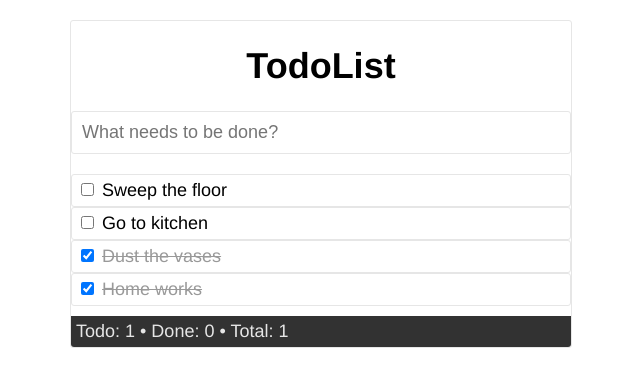
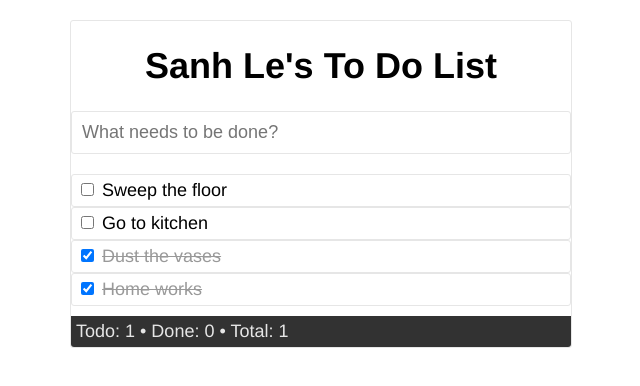
Before and after one commit to lvsanh/Project1-todo, a plain HTML site: page index.html in a window 1280 px wide. Shown: the whole page, without its empty margins (319-959 px from the left). Drawn offline with Linux system fonts and the light colour scheme.

Commit message:
create todos

```diff
--- a/index.html
+++ b/index.html
@@ -3,7 +3,7 @@
 
 <head>
     <meta charset="utf-8">
-    <title>TodoList</title>
+    <title>Sanh Le's To Do List</title>
     <style>
         body {
       font-family: Helvetica, Arial, sans-serif;
@@ -79,7 +79,7 @@
 
 <body>
     <div class="container">
-        <h1>TodoList</h1>
+        <h1>Sanh Le's To Do List</h1>
 
         <form onsubmit="submitTodo(); return false">
             <input type="text" id="new-todo" placeholder="What needs to be done?">
```
